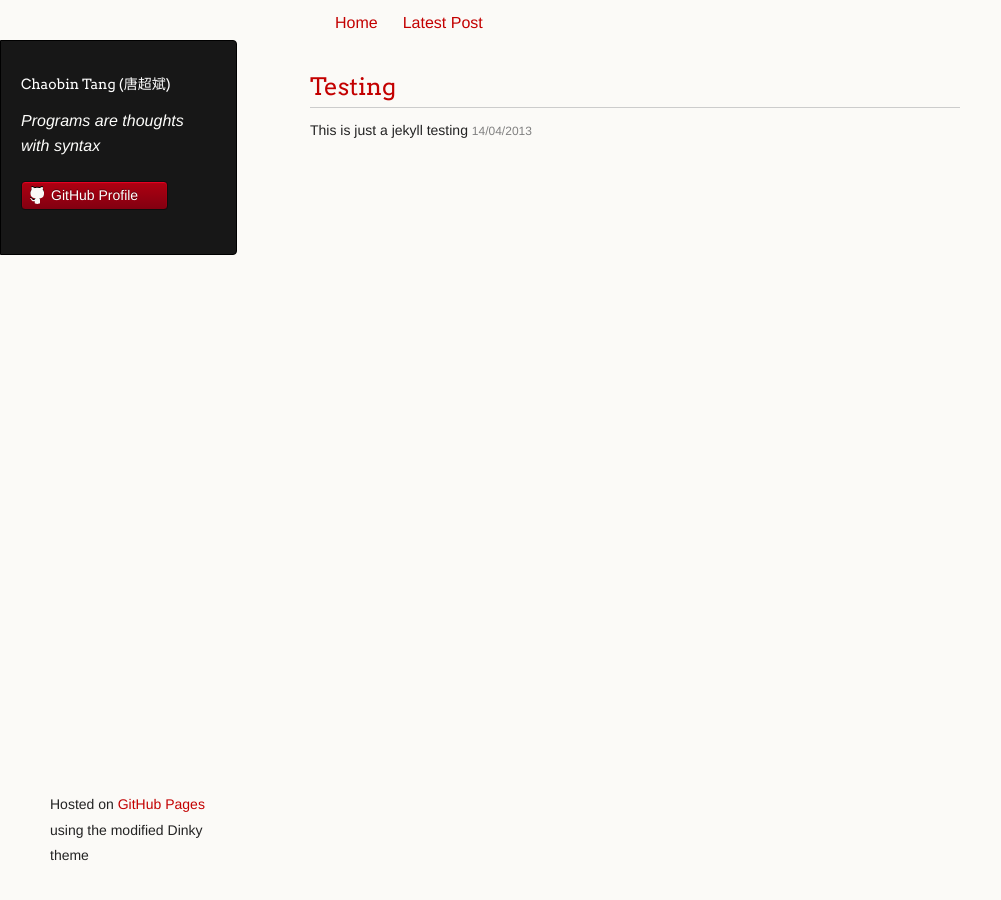
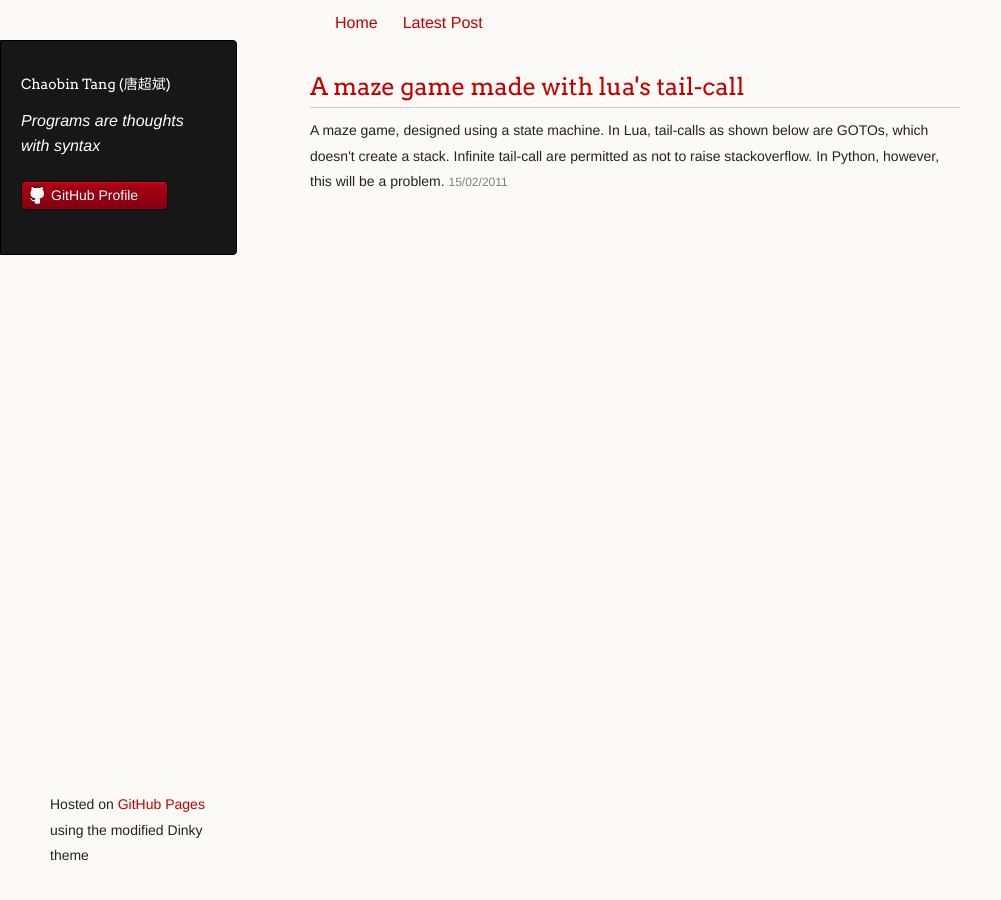
Before and after one commit to chaobin/chaobin.github.io, a Jekyll site: the page built from index.html, in a window 1280 px wide. Shown: the whole page, without its empty margins (0-1001 px from the left). Built offline with Jekyll 4.4.1, drawn with Linux system fonts in a browser that asks for light colours; Markdown is read by kramdown in place of the engine named in the settings.

Commit message:
REV: Added one old post.

````diff
--- a/_config.yml
+++ b/_config.yml
@@ -1,6 +1,6 @@
 safe:        false
 auto:        false
-baseurl:    /
+baseurl:     /
 
 source:      .
 destination: ./_site
@@ -8,12 +8,8 @@ plugins:     ./_plugins
 
 lsi:         false
 pygments:    true
-markdown:    maruku
 permalink:   date
 
-maruku:
-  use_tex:    false
-  use_divs:   false
-  png_engine: blahtex
-  png_dir:    ./images/
-  png_url:    /images/
+markdown: redcarpet2
+redcarpet:
+  extensions: ["no_intra_emphasis", "fenced_code_blocks", "autolink", "strikethrough", "superscript", "with_toc_data"]
--- /dev/null
+++ b/_posts/2011-02-15-a-maze-game-made-with-lua-tail-call.html
@@ -0,0 +1,46 @@
+---
+layout: post
+title: A maze game made with Lua's tail-call
+tags: lua tail-recursive programing
+description: A maze game, designed using a state machine. In Lua, tail-calls as shown below are GOTOs, which doesn't create a stack. Infinite tail-call are permitted as not to raise stackoverflow. In Python, however, this will be a problem.
+---
+
+A maze game, designed using a state machine. In Lua, tail-calls as shown below are GOTOs, which doesn't create a stack. Infinite tail-call are permitted as not to raise stackoverflow. In Python, however, this will be a problem.
+
+```lua
+function room1()
+    local move = io.read()
+    if move == "south" then return room3()
+    elseif move == "east" then return room2()
+    else
+        print("invalid move")
+        return room1() -- stay in the same room
+    end
+end
+
+function room2()
+    local move = io.read()
+    if move == "south" then return room4()
+    elseif move == "west" then return room1()
+    else
+        print("invalid move")
+        return room2()
+    end
+end
+
+function room3()
+    local move = io.read()
+    if move == "north" then return room1()
+    elseif move == "east" then return room4()
+    else
+        print("invalid move")
+        return room3()
+    end
+end
+
+function room4()
+    print("Congrats!")
+end
+
+room1()
+```
````
Also changed, not shown: _posts/2013-04-14-test.markdown (deleted, +0 -10 lines), 1 other file.
